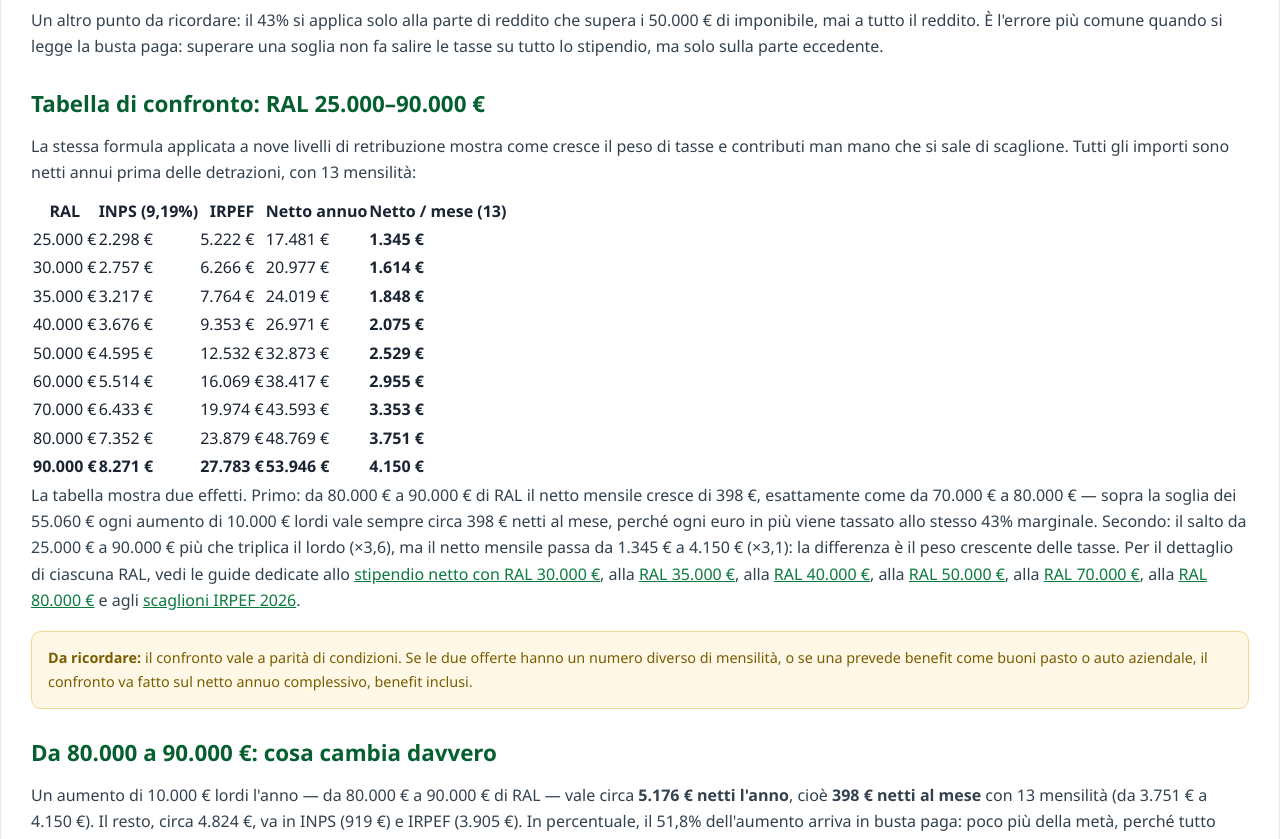
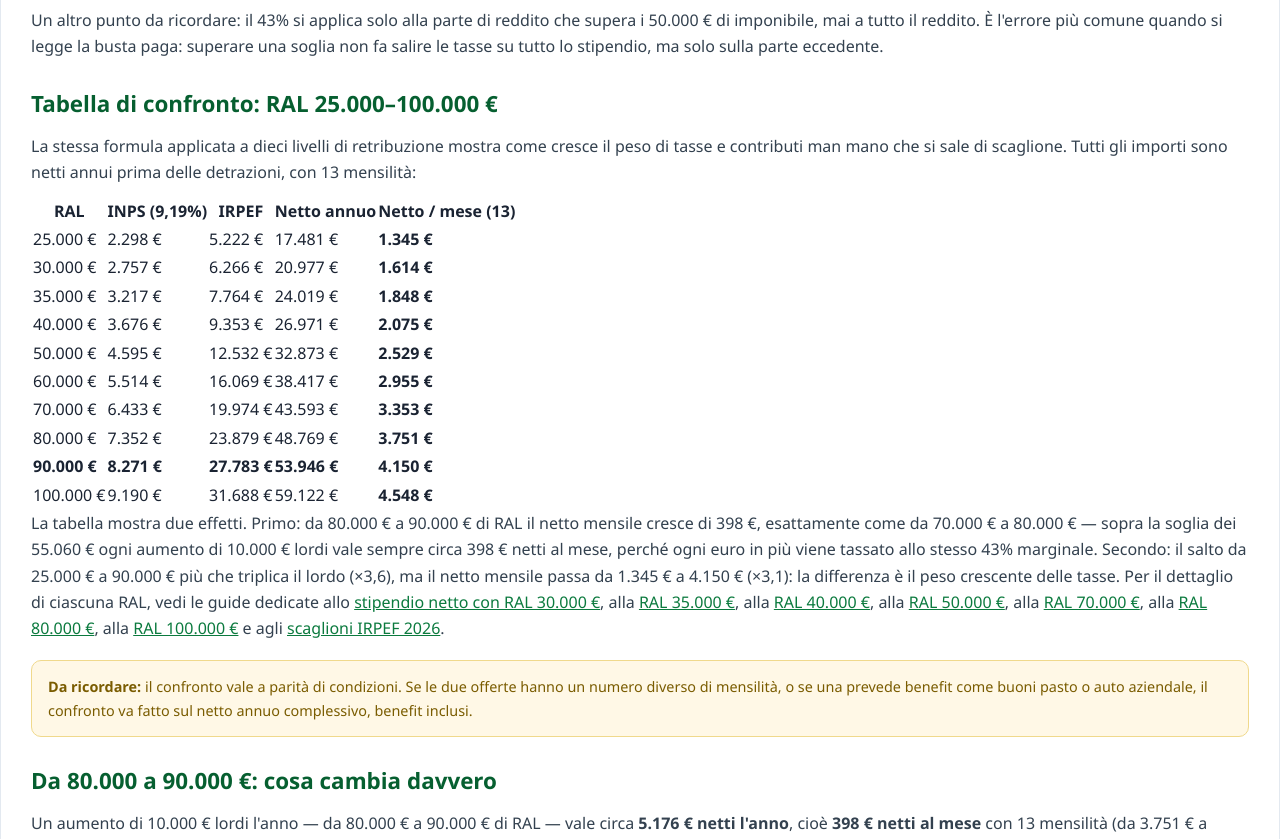
Before and after one commit to mirzacreative/stipendio-netto, a plain HTML site: page ral-90000-stipendio-netto.html in a window 1280 px wide. Shown: the part 2367-3206 px from the top of the page. Drawn offline with Linux system fonts and the light colour scheme.

Commit message:
Add RAL 100.000 link and table row to RAL 90.000 comparison section

```diff
--- a/ral-90000-stipendio-netto.html
+++ b/ral-90000-stipendio-netto.html
@@ -144,7 +144,7 @@
           <li><a href="#calcolo">Il calcolo passo passo</a></li>
           <li><a href="#mensile">Netto mensile: 14, 13 o 12 mensilità</a></li>
           <li><a href="#soglia">Perché 90.000 € è una soglia interessante</a></li>
-          <li><a href="#confronto">Tabella di confronto: RAL 25.000–90.000 €</a></li>
+          <li><a href="#confronto">Tabella di confronto: RAL 25.000–100.000 €</a></li>
           <li><a href="#aumento">Da 80.000 a 90.000 €: cosa cambia davvero</a></li>
           <li><a href="#detrazioni">Detrazioni e netto reale in busta paga</a></li>
           <li><a href="#faq">Domande frequenti</a></li>
@@ -181,8 +181,8 @@
       <p>Questo spiega perché superare una soglia non fa mai scendere il netto: ogni euro in più di RAL aumenta sempre il netto, solo che sopra i 55.060&nbsp;€ di RAL l'aumento viene tassato all'aliquota marginale del 43% (più INPS), quindi ne resta in tasca circa il 52%. È anche il motivo per cui, a questi livelli, un aumento di RAL va valutato in termini di netto: chiedere 10.000&nbsp;€ lordi in più con una RAL di 80.000&nbsp;€ significa circa 398&nbsp;€ netti al mese in più con 13 mensilità — lo stesso aumento chiesto con una RAL di 30.000&nbsp;€ varrebbe circa 465&nbsp;€ netti al mese. Per il meccanismo completo, vedi la guida agli <a href="irpef-scaglioni-2026.html">scaglioni IRPEF 2026</a>.</p>
       <p>Un altro punto da ricordare: il 43% si applica solo alla parte di reddito che supera i 50.000&nbsp;€ di imponibile, mai a tutto il reddito. È l'errore più comune quando si legge la busta paga: superare una soglia non fa salire le tasse su tutto lo stipendio, ma solo sulla parte eccedente.</p>
 
-      <h2 id="confronto">Tabella di confronto: RAL 25.000–90.000 €</h2>
-      <p>La stessa formula applicata a nove livelli di retribuzione mostra come cresce il peso di tasse e contributi man mano che si sale di scaglione. Tutti gli importi sono netti annui prima delle detrazioni, con 13 mensilità:</p>
+      <h2 id="confronto">Tabella di confronto: RAL 25.000–100.000 €</h2>
+      <p>La stessa formula applicata a dieci livelli di retribuzione mostra come cresce il peso di tasse e contributi man mano che si sale di scaglione. Tutti gli importi sono netti annui prima delle detrazioni, con 13 mensilità:</p>
       <table class="data">
         <tr><th>RAL</th><th>INPS (9,19%)</th><th>IRPEF</th><th>Netto annuo</th><th>Netto / mese (13)</th></tr>
         <tr><td>25.000 €</td><td>2.298 €</td><td>5.222 €</td><td>17.481 €</td><td><strong>1.345 €</strong></td></tr>
@@ -194,8 +194,9 @@
         <tr><td>70.000 €</td><td>6.433 €</td><td>19.974 €</td><td>43.593 €</td><td><strong>3.353 €</strong></td></tr>
         <tr><td>80.000 €</td><td>7.352 €</td><td>23.879 €</td><td>48.769 €</td><td><strong>3.751 €</strong></td></tr>
         <tr><td><strong>90.000 €</strong></td><td><strong>8.271 €</strong></td><td><strong>27.783 €</strong></td><td><strong>53.946 €</strong></td><td><strong>4.150 €</strong></td></tr>
+        <tr><td>100.000 €</td><td>9.190 €</td><td>31.688 €</td><td>59.122 €</td><td><strong>4.548 €</strong></td></tr>
       </table>
-      <p>La tabella mostra due effetti. Primo: da 80.000&nbsp;€ a 90.000&nbsp;€ di RAL il netto mensile cresce di 398&nbsp;€, esattamente come da 70.000&nbsp;€ a 80.000&nbsp;€ — sopra la soglia dei 55.060&nbsp;€ ogni aumento di 10.000&nbsp;€ lordi vale sempre circa 398&nbsp;€ netti al mese, perché ogni euro in più viene tassato allo stesso 43% marginale. Secondo: il salto da 25.000&nbsp;€ a 90.000&nbsp;€ più che triplica il lordo (×3,6), ma il netto mensile passa da 1.345&nbsp;€ a 4.150&nbsp;€ (×3,1): la differenza è il peso crescente delle tasse. Per il dettaglio di ciascuna RAL, vedi le guide dedicate allo <a href="ral-30000-stipendio-netto.html">stipendio netto con RAL 30.000 €</a>, alla <a href="ral-35000-stipendio-netto.html">RAL 35.000 €</a>, alla <a href="ral-40000-stipendio-netto.html">RAL 40.000 €</a>, alla <a href="ral-50000-stipendio-netto.html">RAL 50.000 €</a>, alla <a href="ral-70000-stipendio-netto.html">RAL 70.000 €</a>, alla <a href="ral-80000-stipendio-netto.html">RAL 80.000 €</a> e agli <a href="irpef-scaglioni-2026.html">scaglioni IRPEF 2026</a>.</p>
+      <p>La tabella mostra due effetti. Primo: da 80.000&nbsp;€ a 90.000&nbsp;€ di RAL il netto mensile cresce di 398&nbsp;€, esattamente come da 70.000&nbsp;€ a 80.000&nbsp;€ — sopra la soglia dei 55.060&nbsp;€ ogni aumento di 10.000&nbsp;€ lordi vale sempre circa 398&nbsp;€ netti al mese, perché ogni euro in più viene tassato allo stesso 43% marginale. Secondo: il salto da 25.000&nbsp;€ a 90.000&nbsp;€ più che triplica il lordo (×3,6), ma il netto mensile passa da 1.345&nbsp;€ a 4.150&nbsp;€ (×3,1): la differenza è il peso crescente delle tasse. Per il dettaglio di ciascuna RAL, vedi le guide dedicate allo <a href="ral-30000-stipendio-netto.html">stipendio netto con RAL 30.000 €</a>, alla <a href="ral-35000-stipendio-netto.html">RAL 35.000 €</a>, alla <a href="ral-40000-stipendio-netto.html">RAL 40.000 €</a>, alla <a href="ral-50000-stipendio-netto.html">RAL 50.000 €</a>, alla <a href="ral-70000-stipendio-netto.html">RAL 70.000 €</a>, alla <a href="ral-80000-stipendio-netto.html">RAL 80.000 €</a>, alla <a href="ral-100000-stipendio-netto.html">RAL 100.000 €</a> e agli <a href="irpef-scaglioni-2026.html">scaglioni IRPEF 2026</a>.</p>
       <div class="note"><strong>Da ricordare:</strong> il confronto vale a parità di condizioni. Se le due offerte hanno un numero diverso di mensilità, o se una prevede benefit come buoni pasto o auto aziendale, il confronto va fatto sul netto annuo complessivo, benefit inclusi.</div>
 
       <h2 id="aumento">Da 80.000 a 90.000 €: cosa cambia davvero</h2>
```
